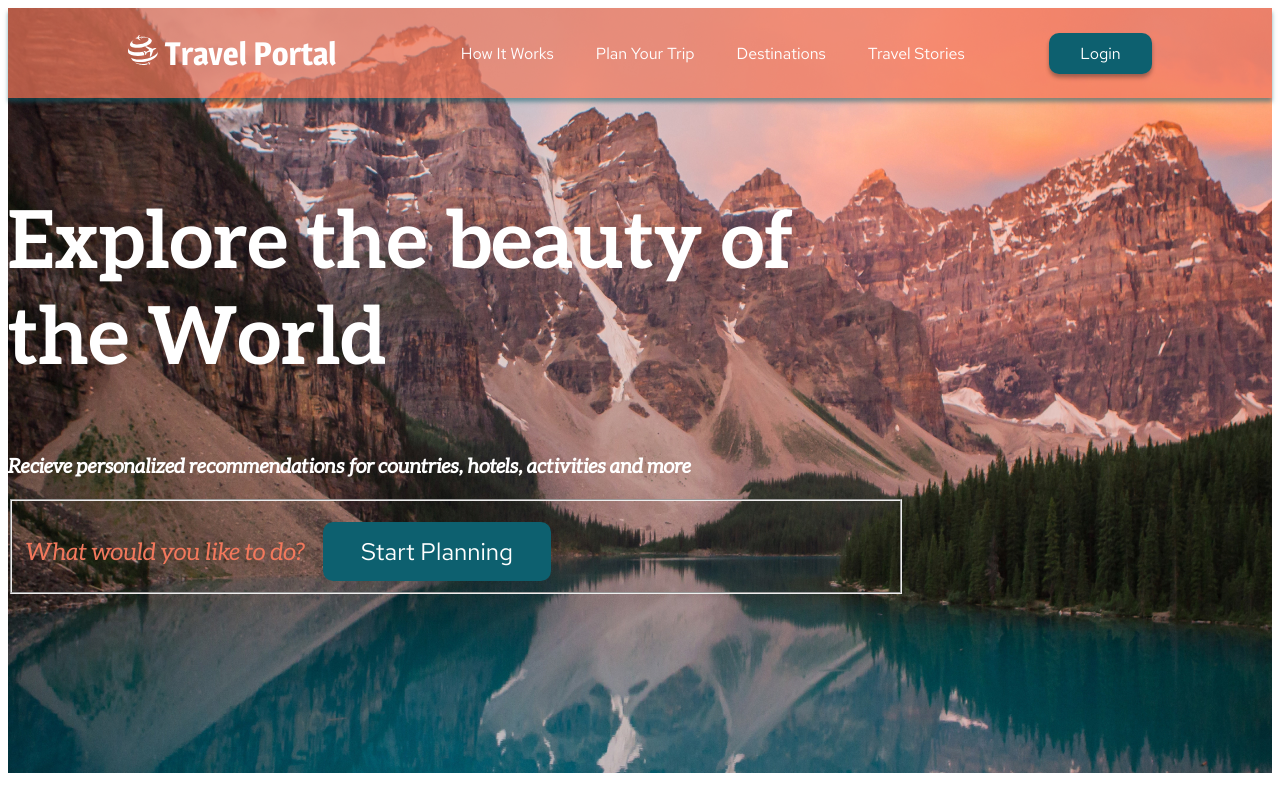
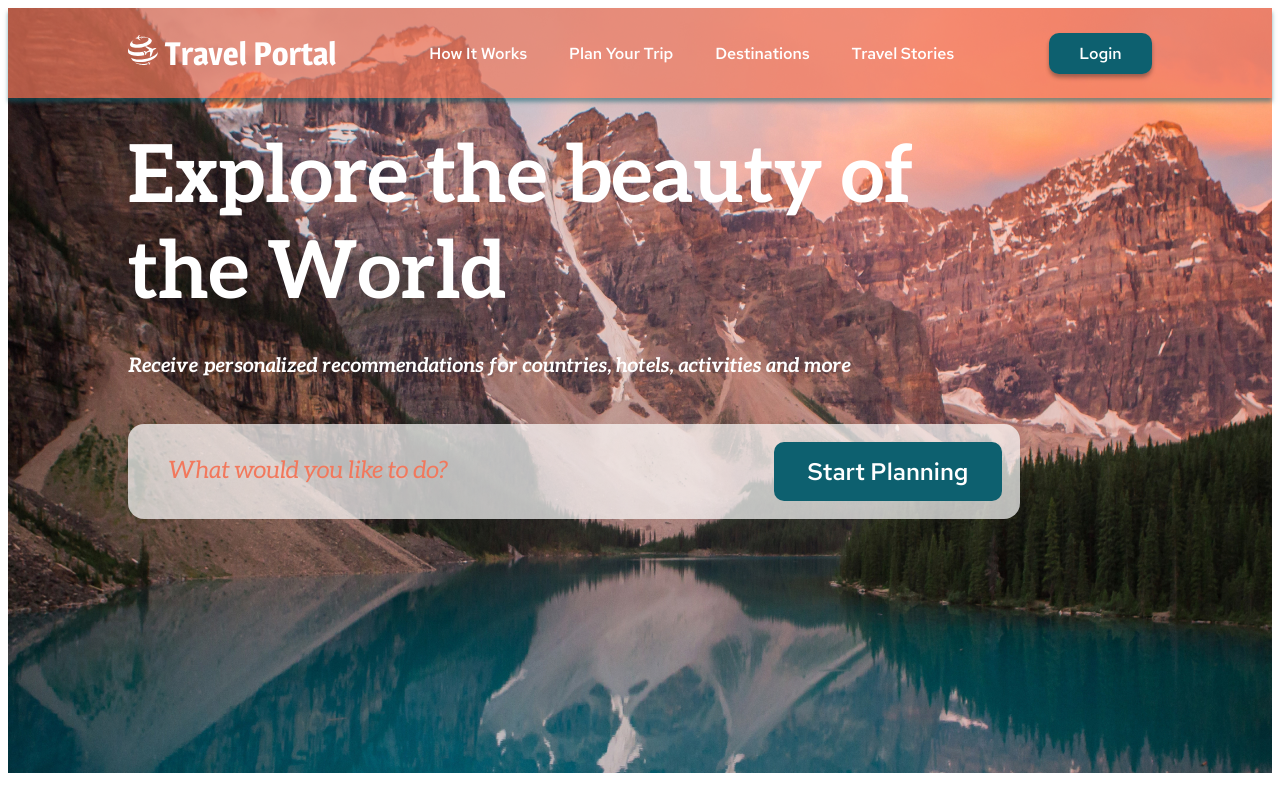
Before and after one commit to olkres/Travel, a plain HTML site: page travel/index.html in a window 1280 px wide. Shown: the top 800 px of the page. Drawn offline with Linux system fonts and the light colour scheme; files whose address does not match are found by name.

Commit message:
feat: modified html and css in section preview

```diff
--- a/travel/index.html
+++ b/travel/index.html
@@ -33,14 +33,14 @@
         <div class="wrapper">
             <section class="preview">
                 <div class="plan_your_trip">
-                    <h1 class="title">Explore the beauty of the World</h1>
-                    <p class="title_text">Recieve personalized recommendations for countries, hotels, activities and more</p>
-                    <fieldset class="planning_form">
-                        <p class="planning_form_info">
-                            <input type="text" class="planning_form_search" name="user_like_to_do" placeholder="What would you like to do?">
+                    <h1 class="title">Explore the beauty of<br> the World</h1>
+                    <p class="title_text">Receive personalized recommendations for countries, hotels, activities and more</p>
+                    <div class="planning_form">
+                        <input type="text" class="planning_form_search" name="user_like_to_do" placeholder="What would you like to do?">
+                        <div class="start_planning_button">
                             <button type="submit" class="start_planning">Start Planning</button>
-                        </p>
-                    </fieldset>
+                        </div>
+                    </div>
                 </div>
             </section>
         </div>
--- a/travel/style.css
+++ b/travel/style.css
@@ -1,7 +1,7 @@
   @font-face {
     font-family: 'Red Hat Text';
     font-weight: 500;
-    src: url('./assets/fonts/RedHatText-Regular.ttf');
+    src: url('./assets/fonts/RedHatText-Medium.ttf');
   }
 
   @font-face {
@@ -18,10 +18,18 @@
   @font-face {
       font-family: 'Aleo';
       font-style: italic;
-      font-weight: 400;
-      src: url('./assets/fonts/Aleo-Italic.ttf');
+      font-weight: 700;
+      src: url('./assets/fonts/Aleo-BoldItalic.ttf');
   }
-   @font-face {
+
+  @font-face {
+    font-family: 'Aleo';
+    font-style: italic;
+    font-weight: 400;
+    src: url('./assets/fonts/Aleo-Italic.ttf');
+  }
+
+  @font-face {
     font-family: 'Aleo';
     font-weight: 700;
     src: url('./assets/fonts/Aleo-Bold.ttf');
@@ -45,7 +53,6 @@
     padding: 0 120px;
     align-items: center;
     height: 90px;
-    width: 100%;
   }
 
   .header_nav {
@@ -53,7 +60,6 @@
     justify-content: space-between;
     align-items: center;
     text-decoration: none;
-    gap: 42px;
   }
 
   .header_nav_list {
@@ -64,6 +70,7 @@
     font-size: 16px;
     line-height: 21px;
     color: #FFFFFF;
+    padding-right: 42px;
   }
 
   .logo {
@@ -96,11 +103,11 @@
 
   .plan_your_trip {
     padding-top: 122px;
-    width: 892px;
-    height: 422px;
+    padding-left: 120px;
   }
 
   .title {
+    margin: 0;
     font-family: 'Aleo';
     font-style: normal;
     font-weight: 700;
@@ -110,6 +117,7 @@
   }
 
   .title_text {
+    margin-top: 32px;
     font-family: 'Aleo';
     font-style: italic;
     font-weight: 700;
@@ -126,8 +134,19 @@
   }
 
   .planning_form {
+    display: flex;
+    align-items: center;
+    justify-content: space-between;
+    margin-top: 46px;
     width: 892px;
     height: 95px;
+    border-radius: 16px;
+    background: rgba(255, 255, 255, 0.7);
+    border: none;
+  }
+
+  .start_planning_button {
+    padding-right: 18px;
   }
 
   .start_planning {
@@ -153,6 +172,7 @@
     border: 0px;
     color: #F2785C;
     background-color: rgba(0, 0, 0, 0);
+    padding-left: 41px;
   }
 
   .planning_form_search::placeholder {
```
Also changed, not shown: travel/assets/fonts/Aleo-BoldItalic.ttf (added), travel/assets/fonts/RedHatText-Medium.ttf (added), travel/assets/fonts/RedHatText-Regular.ttf (deleted).
